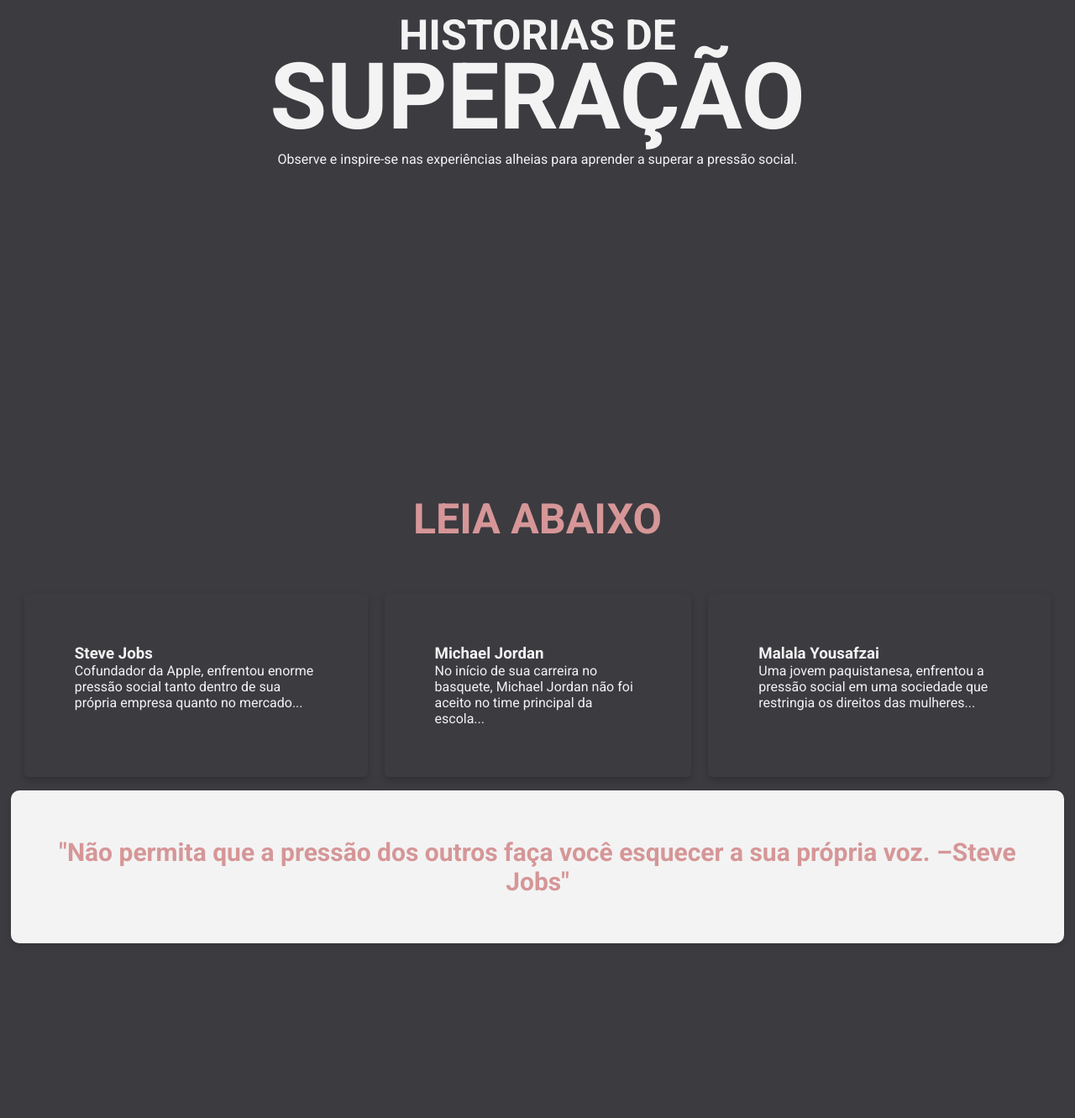
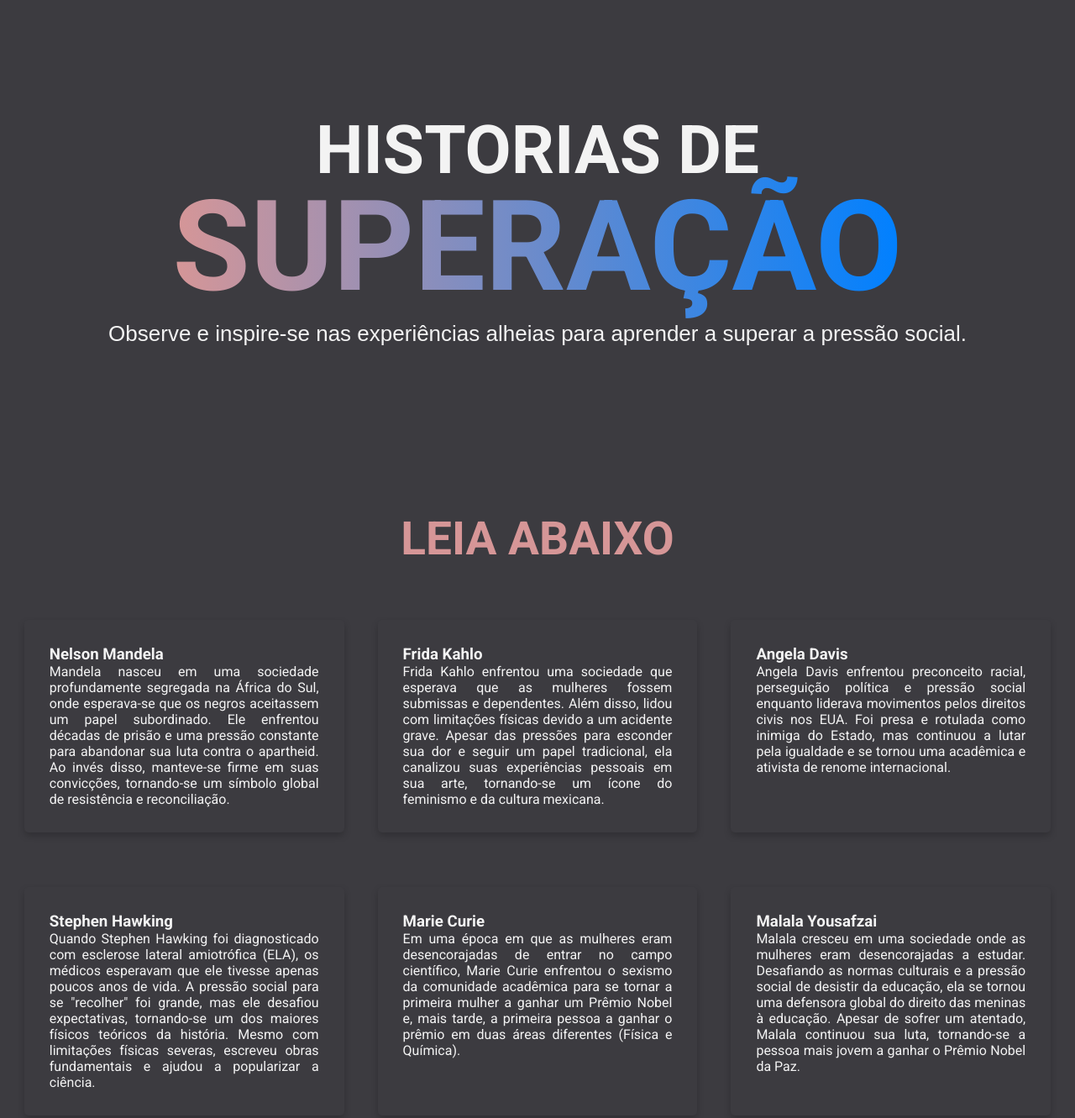
Before and after one commit to DaihSeven/BreakFree-ProjetoFinalM2, a plain HTML site: page pages/history.html in a window 1280 px wide. Shown: the part 80-1411 px from the top of the page at 84% size. Before the commit the page ends 1216 px from the top, so only its background shows below. Drawn offline with nearby package versions, Linux system fonts and the light colour scheme.

Commit message:
Mensagem explicativa

```diff
--- a/pages/history.html
+++ b/pages/history.html
@@ -1,5 +1,4 @@
-<!--HISTORIAS DE SUPERAÇÃO-->
-<!--ACESSO PELA PÁGINA DE DICAS-->
+
 <!DOCTYPE html>
 <html lang="pt-br">
 <head>
@@ -11,7 +10,7 @@
     />
     <link rel="stylesheet" href="../global.css" />
     <link rel="stylesheet" href="../styles/responsive.css" />
-    <link rel="stylesheet" href="../styles/history.css"><!--ESTILIZAÇÕES DAS PÁGINAS-->
+    <link rel="stylesheet" href="../styles/history.css">
     <title>Break Free</title>
 </head>
 <body >
@@ -19,14 +18,14 @@
       <div class="header-left">
         <a href="../index.html" class="logo">Break Free</a>
         <ul class="nav">
-          <li><a href="./understand.html">Entenda</a></li><!--O QUE É PRESSÃO SOCIAL-->
-          <li><a href="./types.html">Tipos</a></li><!--TIPOS DE PRESSÃO-->
-          <li><a href="./efects.html">Efeitos</a></li><!--EFEITOS DA PRESSÃO SOCIAL-->
-          <li><a href="./tips.html">Dicas</a></li><!--COMO LIDAR COM A PRESSÃO SOCIAL-->
+          <li><a href="./understand.html">Entenda</a></li>
+          <li><a href="./types.html">Tipos</a></li>
+          <li><a href="./efects.html">Efeitos</a></li>
+          <li><a href="./tips.html">Dicas</a></li>
         </ul>
       </div>
       <div class="header-right">
-        <a href="./team.html" class="signin">Equipe</a><!--PÁGINA DOS INTEGRANTES DA EQUIPE-->
+        <a href="./team.html" class="signin">Equipe</a>
         <a href="#" class="icon-light"  onclick="toggleLightDark();"><i class="bi bi-sun-fill"></i></a>
         <a href="#" class="icon-dark"   onclick="toggleLightDark();"><i class="bi bi-moon-fill"></i></a>
       </div>
@@ -35,40 +34,51 @@
       <div class="main-content">
           <h1 class="intro-heading">HISTORIAS DE</h1>
           <h1 class="main-heading">SUPERAÇÃO</h1>
-          <p>
-            Observe e inspire-se nas experiências alheias para aprender a superar a pressão social.
-          </p>
+          <div class="subtitle">
+            <p> Observe e inspire-se nas experiências alheias para aprender a superar a pressão social.</p>
+          </div>
       </div>
       </div>
   </section>
-  <section id="services">
+  <section id="story">
     <div class="container">
         <div class="section-title">
             <h1>LEIA ABAIXO</h1>
             <div class="line"></div>
         </div>
-        <div class="services">
-            <div class="service">
-                <h3>Steve Jobs</h3>
-                <p>Cofundador da Apple, enfrentou enorme pressão social tanto dentro de sua própria empresa quanto no mercado...</p>
+        <div class="row">
+            <div class="stories">
+                <h3>Nelson Mandela</h3>
+                <p>Mandela nasceu em uma sociedade profundamente segregada na África do Sul, onde esperava-se que os negros aceitassem um papel subordinado. Ele enfrentou décadas de prisão e uma pressão constante para abandonar sua luta contra o apartheid. Ao invés disso, manteve-se firme em suas convicções, tornando-se um símbolo global de resistência e reconciliação.</p>
             </div>
-            <div class="service">
-                <h3>Michael Jordan</h3>
-                <p>No início de sua carreira no basquete, Michael Jordan não foi aceito no time principal da escola...</p>
+            <div class="stories">
+                <h3>Frida Kahlo</h3>
+                <p>Frida Kahlo enfrentou uma sociedade que esperava que as mulheres fossem submissas e dependentes. Além disso, lidou com limitações físicas devido a um acidente grave. Apesar das pressões para esconder sua dor e seguir um papel tradicional, ela canalizou suas experiências pessoais em sua arte, tornando-se um ícone do feminismo e da cultura mexicana.</p>
             </div>
-            <div class="service">
+            <div class="stories">
+                <h3>Angela Davis</h3>
+                <p>Angela Davis enfrentou preconceito racial, perseguição política e pressão social enquanto liderava movimentos pelos direitos civis nos EUA. Foi presa e rotulada como inimiga do Estado, mas continuou a lutar pela igualdade e se tornou uma acadêmica e ativista de renome internacional.</p>
+            </div>
+        </div>
+
+        <div class="row">
+            <div class="stories">
+                <h3>Stephen Hawking</h3>
+                <p>Quando Stephen Hawking foi diagnosticado com esclerose lateral amiotrófica (ELA), os médicos esperavam que ele tivesse apenas poucos anos de vida. A pressão social para se "recolher" foi grande, mas ele desafiou expectativas, tornando-se um dos maiores físicos teóricos da história. Mesmo com limitações físicas severas, escreveu obras fundamentais e ajudou a popularizar a ciência.</p>
+            </div>
+            <div class="stories">
+                <h3>Marie Curie</h3>
+                <p>Em uma época em que as mulheres eram desencorajadas de entrar no campo científico, Marie Curie enfrentou o sexismo da comunidade acadêmica para se tornar a primeira mulher a ganhar um Prêmio Nobel e, mais tarde, a primeira pessoa a ganhar o prêmio em duas áreas diferentes (Física e Química).</p>
+            </div>
+            <div class="stories">
                 <h3>Malala Yousafzai</h3>
-                <p>Uma jovem paquistanesa, enfrentou a pressão social em uma sociedade que restringia os direitos das mulheres...</p>
+                <p>Malala cresceu em uma sociedade onde as mulheres eram desencorajadas a estudar. Desafiando as normas culturais e a pressão social de desistir da educação, ela se tornou uma defensora global do direito das meninas à educação. Apesar de sofrer um atentado, Malala continuou sua luta, tornando-se a pessoa mais jovem a ganhar o Prêmio Nobel da Paz.</p>
             </div>
         </div>
     </div>
 </section>
-  <section id="testimonial">
-      <div class="container">
-          <h1>
-            "Não permita que a pressão dos outros faça você esquecer a sua própria voz. –Steve Jobs"
-          </h1>
-
-    <script src="../script.js"></script>
-</body>
-</html>
+<section id="phrase">
+  <div class="container">
+      <h1>
+        "Não permita que a pressão dos outros faça você esquecer a sua própria voz. –Steve Jobs"
+      </h1>
--- a/styles/history.css
+++ b/styles/history.css
@@ -12,23 +12,25 @@
     --secondHover: #0051ff;
 }
 
-  body{
+body {
     font-family: "Roboto", sans-serif;
     color: var(--primary);
 }
 
 #main {
-    min-height: 70vh;
+    min-height: 75vh;
     background-position: bottom center;
     background-size: cover;
+    display: flex;
+    flex-direction: column;
+    justify-content: center;
+    align-items: center;
 }
 
-
 .container {
-    max-width:2000px;
+    max-width: 2000px;
     padding: 16px;
 }
-
 
 .main-content {
     display: flex;
@@ -40,43 +42,91 @@
 }
 
 .main-content .intro-heading {
-    font-size: 50px;
+    font-size: 80px;
 }
 
 .main-content .main-heading {
-    font-size: 110px;
+    font-size: 150px;
     margin-top: -20px;
+    background: linear-gradient(90deg, var(--primary), var(--second));
+    -webkit-text-fill-color: transparent;
+    -webkit-background-clip: text;
+    background-clip: transparent;
 }
 
 .section-title h1 {
-    font-size: 50px;
+    font-size: 55px;
     text-align: center;
+    margin-top: 60px;
 }
 
-
-.services {
-    display: flex;
-    margin-top: 60px;
-    gap: 20px;
+.subtitle {
+    font-size: 26px;
+    text-align: center;
+    font-family: Arial, Helvetica, sans-serif;
 }
 
+.story {
+    display: flex;
+    flex-direction: column;
+    gap: 20px;
+    margin-top: 45px;
+}
 
+.row {
+    display: flex;
+    justify-content: space-between;
+    gap: 40px;
+    margin-top: 65px;
+}
 
-.service {
+.stories {
     background-color: var(--dark);
     color: var(--light);
-    padding: 60px;
+    padding: 30px;
+    flex: 1;
     border-radius: 5px;
     box-shadow: 0 4px 8px rgba(0, 0, 0, 0.2);
+    text-align: justify;
+    position: relative;
+    transition: transform 0.3s, background-color 0.3s, box-shadow 0.3s;
 }
 
+.stories:hover {
+    background-color: var(--primaryHover);
+    color: var(--light);
+    transform: translateY(-10px) scale(1.05);
+    box-shadow: 0 10px 20px rgba(0, 0, 0, 0.4);
+}
 
-#testimonial {
-    background-color: var(--light);
+.stories:hover::before {
+    content: "";
+    position: absolute;
+    top: 0;
+    left: 0;
+    right: 0;
+    bottom: 0;
+    border: 2px solid var(--primary);
+    border-radius: 5px;
+    animation: glow 1.5s infinite alternate;
+}
+
+@keyframes glow {
+    0% {
+        box-shadow: 0 0 5px var(--primaryHover);
+    }
+    100% {
+        box-shadow: 0 0 15px var(--primaryHover);
+    }
+}
+
+#phrase {
+    background-color: #f3f3f3f3;
     color: var(--primary);
     text-align: center;
-    padding: 40px 20px;
-    font-size: 20px;
-    border-radius: 10px;
-    box-shadow: 0 4px 8px rgba(0, 0, 0, 0.1);
+    padding: 20px 20px;
+    font-size: 25px;
+    border-radius: 15px;
+    box-shadow: 0 4px 8px rgba(0, 0, 0, 0.2);
+    transition: transform 0.3s, box-shadow 0.3s;
 }
```
Lines whose indentation alone changed are shown as unchanged.
